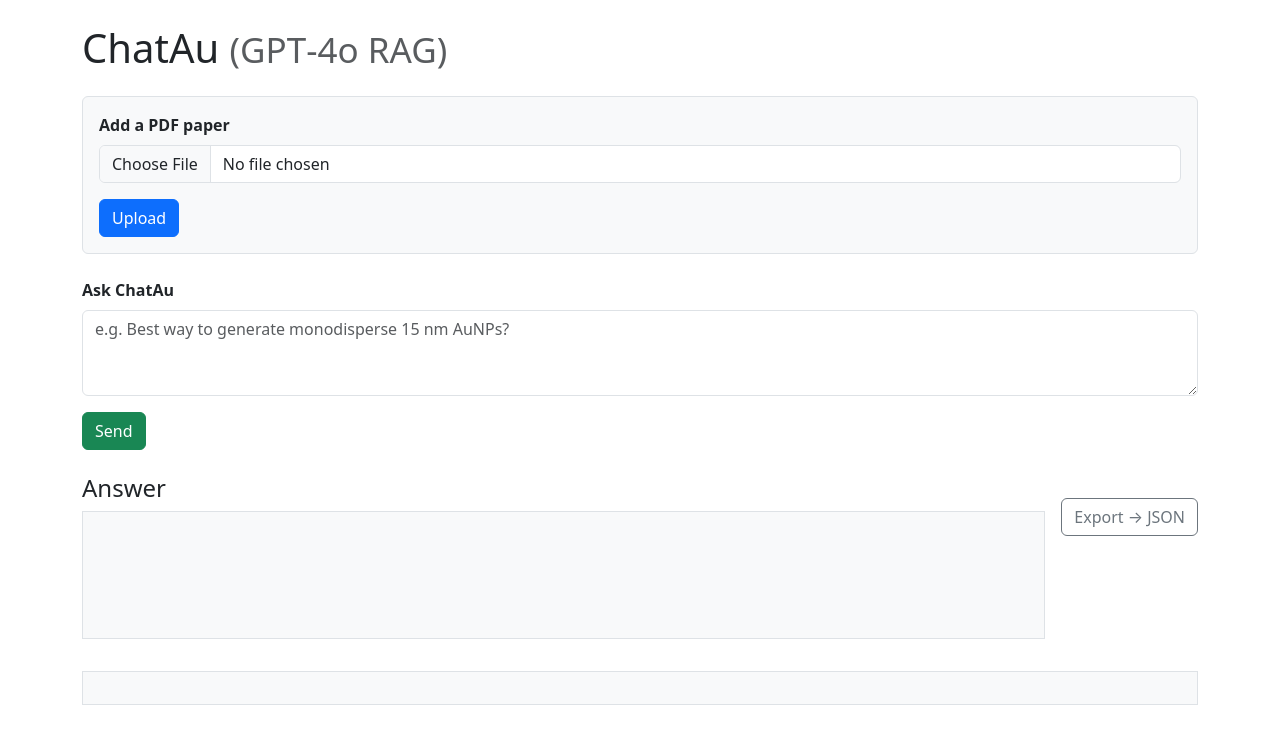
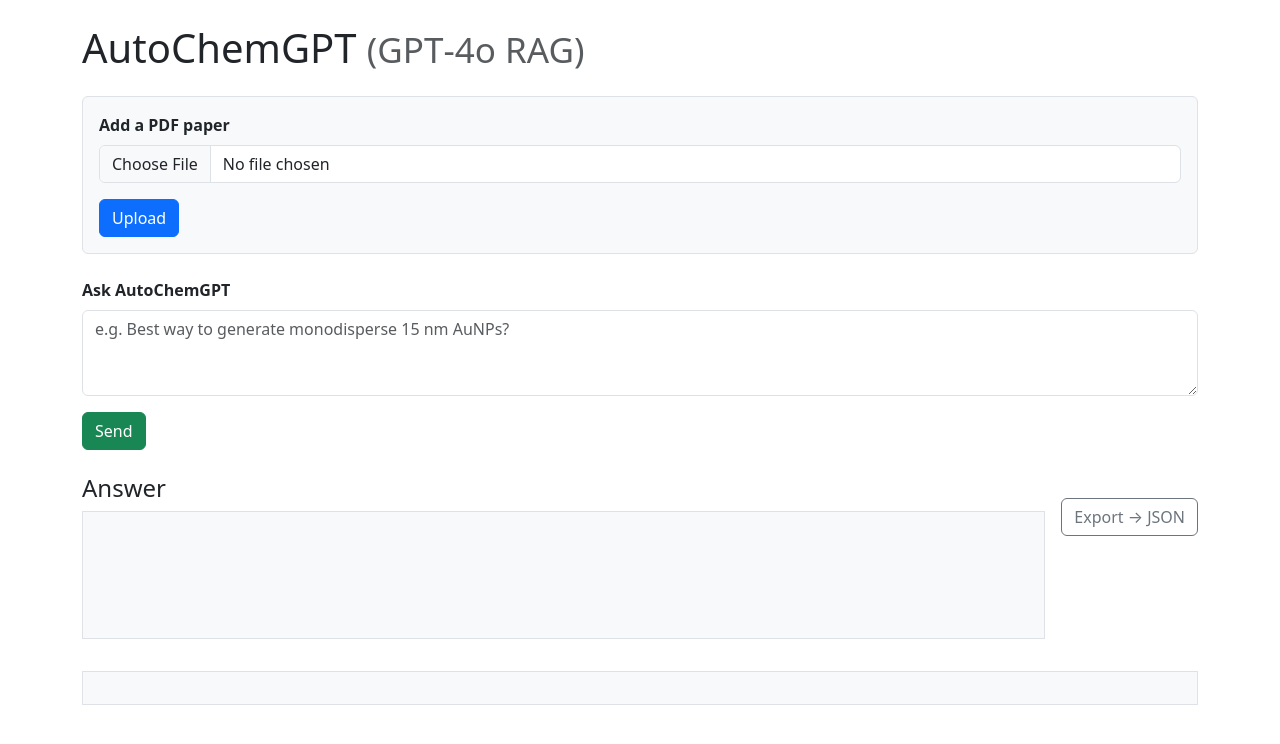
Before and after one commit to imraanykhan/ChatAuNP2, a plain HTML site: page templates/index.html in a window 1280 px wide. Drawn offline with nearby package versions, Linux system fonts and the light colour scheme.

Commit message:
Update index.html

```diff
--- a/templates/index.html
+++ b/templates/index.html
@@ -3,11 +3,11 @@
 <head>
   <meta charset="utf-8" />
   <meta name="viewport" content="width=device-width, initial-scale=1" />
-  <title>ChatAu v1.1</title>
+  <title>AutoChemGPT</title>
   <link href="https://cdn.jsdelivr.net/npm/bootstrap@5.3.3/dist/css/bootstrap.min.css" rel="stylesheet"/>
 </head>
 <body class="container py-4">
-  <h1 class="mb-4">ChatAu <small class="text-muted fw-light">(GPT‑4o RAG)</small></h1>
+  <h1 class="mb-4">AutoChemGPT <small class="text-muted fw-light">(GPT‑4o RAG)</small></h1>
 
   <!-- PDF upload -->
   <form action="/upload" method="post" enctype="multipart/form-data" class="mb-4 p-3 border rounded bg-light">
@@ -20,7 +20,7 @@
 
   <!-- Question input -->
   <div class="mb-3">
-    <label for="question" class="form-label fw-semibold">Ask ChatAu</label>
+    <label for="question" class="form-label fw-semibold">Ask AutoChemGPT</label>
     <textarea id="question" class="form-control" rows="3" placeholder="e.g. Best way to generate monodisperse 15 nm AuNPs?"></textarea>
   </div>
   <button id="sendBtn" class="btn btn-success mb-4">Send</button>
```
